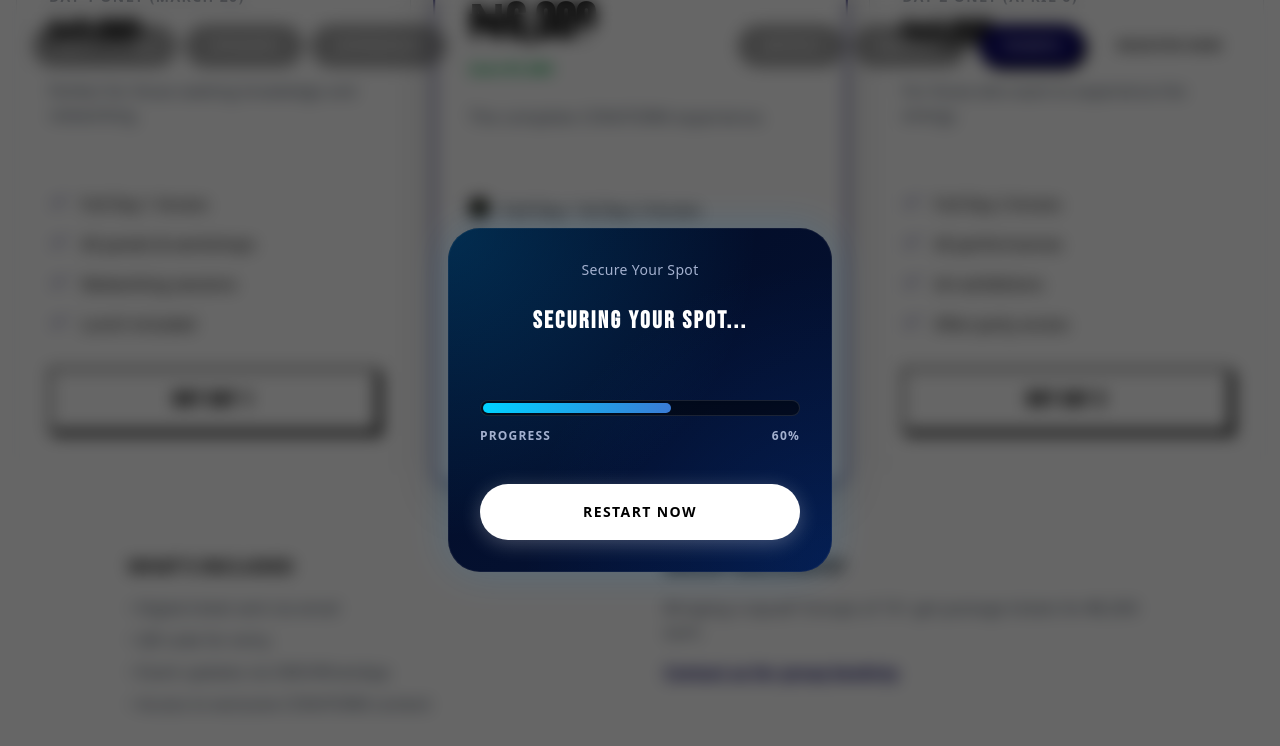
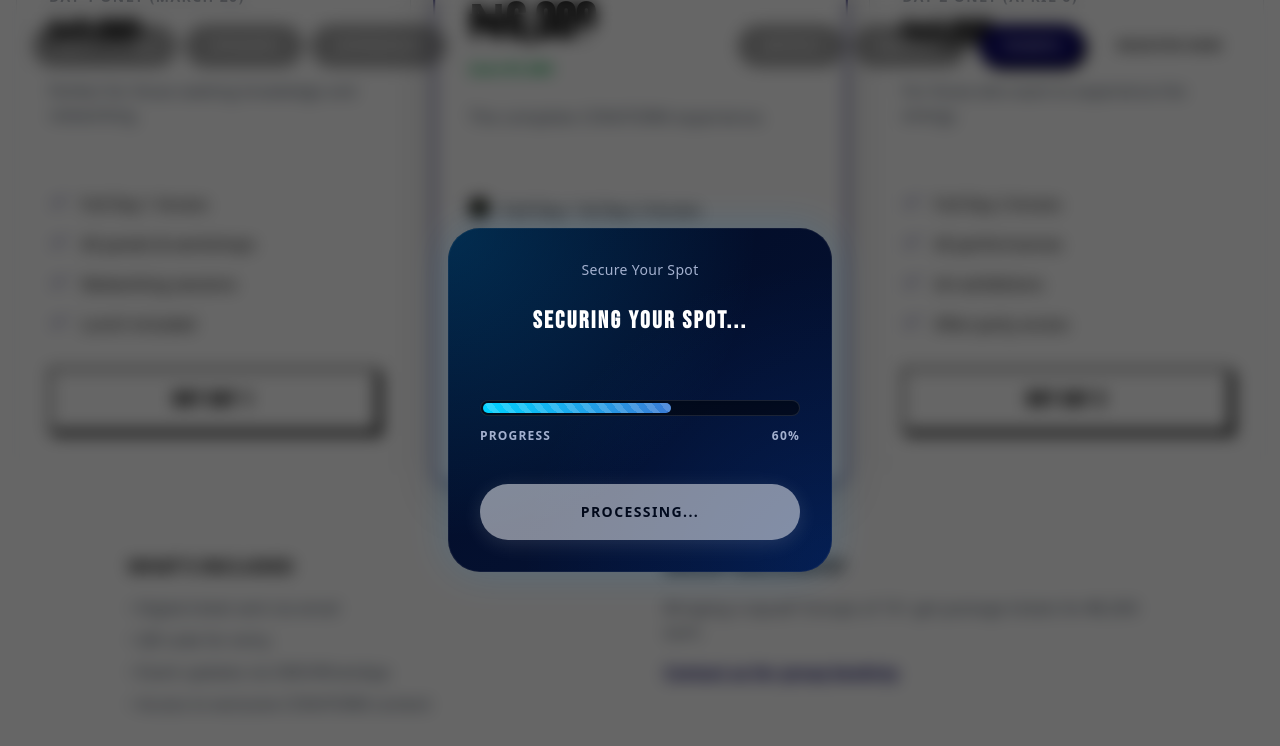
Before and after one commit to LoomRooms/conform-website, a Next.js app: page /tickets in a window 1280 px wide. Both pictures are taken after a click on the button "BUY DAY 1". Shown: the part 437-1183 px from the top of the page. Built offline with nearby package versions, Linux system fonts and the light colour scheme.

Commit message:
feat: simulate sold out full package and add color change to load bar

```diff
--- a/app/tickets/page.tsx
+++ b/app/tickets/page.tsx
@@ -12,7 +12,9 @@ export default function Tickets() {
         isOpen: false,
         targetUrl: '',
         status: '',
-        progress: 0
+        progress: 0,
+        isError: false,
+        isSoldOut: false,
     });
 
     const handleBuyClick = (e: React.MouseEvent, url: string) => {
@@ -22,7 +24,9 @@ export default function Tickets() {
             isOpen: true,
             targetUrl: url,
             status: 'Finding ticket availability...',
-            progress: 15
+            progress: 15,
+            isError: false,
+            isSoldOut: false,
         });
 
         setTimeout(() => {
@@ -34,23 +38,53 @@ export default function Tickets() {
         }, 2200);
 
         setTimeout(() => {
-            setLoadingState(prev => ({ ...prev, status: 'Ticket not...', progress: 80 }));
-        }, 3000);
+            setLoadingState(prev => ({ ...prev, status: 'Ticket not...', progress: 80, isError: true }));
+        }, 3400);
 
         setTimeout(() => {
             const remainingVals = [2, 3, 4, 7];
             const remaining = remainingVals[Math.floor(Math.random() * remainingVals.length)];
-            setLoadingState(prev => ({ ...prev, status: `Ticket found... ${remaining} remaining.`, progress: 100 }));
-        }, 4800);
+            setLoadingState(prev => ({ ...prev, status: `Ticket found... ${remaining} remaining.`, progress: 100, isError: false }));
+        }, 5200);
 
         setTimeout(() => {
             window.open(url, '_blank');
             setLoadingState(prev => ({ ...prev, isOpen: false }));
-        }, 6000);
+        }, 6500);
     };
 
-    // If no URL is provided, default to conformity tickets home
-    const fallbackUrl = "https://www.tixtango.com/spotlight/conform-conference";
+    const handleSoldOutClick = (e: React.MouseEvent) => {
+        e.preventDefault();
+
+        setLoadingState({
+            isOpen: true,
+            targetUrl: '',
+            status: 'Finding ticket availability...',
+            progress: 10,
+            isError: false,
+            isSoldOut: true,
+        });
+
+        setTimeout(() => {
+            setLoadingState(prev => ({ ...prev, status: 'Finding location...', progress: 25 }));
+        }, 1500);
+
+        setTimeout(() => {
+            setLoadingState(prev => ({ ...prev, status: 'Securing your spot...', progress: 45 }));
+        }, 3000);
+
+        setTimeout(() => {
+            setLoadingState(prev => ({ ...prev, status: 'Ticket not...', progress: 70, isError: true }));
+        }, 4500);
+
+        setTimeout(() => {
+            setLoadingState(prev => ({ ...prev, status: 'Full Package Sold Out. Buy Day 1 or Day 2 Tickets.', progress: 100 }));
+        }, 6500);
+    };
+
+    const closeOverlay = () => {
+        setLoadingState(prev => ({ ...prev, isOpen: false }));
+    };
 
     return (
         <>
@@ -116,7 +150,7 @@ export default function Tickets() {
                         <KeyButton
                             variant="primary"
                             className="w-full py-4"
-                            onClick={(e) => handleBuyClick(e, fallbackUrl)}
+                            onClick={(e) => handleSoldOutClick(e)}
                         >
                             Buy Full Package
                         </KeyButton>
@@ -200,12 +234,20 @@ export default function Tickets() {
                                 <div className="mt-4 mb-8 w-full">
                                     <div className="w-full h-4 bg-black/50 rounded-full overflow-hidden border border-white/10 p-0.5 shadow-inner">
                                         <motion.div
-                                            className="h-full rounded-full relative overflow-hidden"
-                                            style={{ background: 'linear-gradient(90deg, #00d2ff 0%, #3a7bd5 100%)' }}
+                                            className="h-full rounded-full relative overflow-hidden transition-colors duration-500"
+                                            style={{
+                                                background: loadingState.isError
+                                                    ? 'linear-gradient(90deg, #f59e0b 0%, #ef4444 100%)' // Yellow to Red
+                                                    : 'linear-gradient(90deg, #00d2ff 0%, #3a7bd5 100%)' // Blue gradient
+                                            }}
                                             initial={{ width: 0 }}
                                             animate={{ width: `${loadingState.progress}%` }}
                                             transition={{ ease: "easeOut", duration: 0.5 }}
                                         >
+                                            {/* Striped overlay for extra movement effect */}
+                                            {loadingState.progress < 100 && !loadingState.isError && (
+                                                <div className="absolute inset-0 bg-[linear-gradient(45deg,rgba(255,255,255,0.15)_25%,transparent_25%,transparent_50%,rgba(255,255,255,0.15)_50%,rgba(255,255,255,0.15)_75%,transparent_75%,transparent)] bg-[length:1rem_1rem] animate-[shimmer_1s_linear_infinite]" />
+                                            )}
                                         </motion.div>
                                     </div>
                                     <div className="flex justify-between items-center mt-3 text-xs font-bold text-[#a4b1cf] tracking-widest uppercase">
@@ -216,10 +258,15 @@ export default function Tickets() {
 
                                 <div className="mt-2 w-full">
                                     <button
-                                        disabled
-                                        className="w-full py-4 rounded-full bg-white text-black font-bold text-sm uppercase tracking-widest transition-all shadow-[0_4px_20px_rgba(255,255,255,0.25)] border-2 border-white/90"
+                                        disabled={loadingState.progress < 100 || (!loadingState.isSoldOut && loadingState.progress === 100)}
+                                        onClick={loadingState.isSoldOut ? closeOverlay : undefined}
+                                        className={`w-full py-4 rounded-full font-bold text-sm uppercase tracking-widest transition-all shadow-[0_4px_20px_rgba(255,255,255,0.25)] border-2 border-white/90
+                                            ${(loadingState.isSoldOut && loadingState.progress === 100)
+                                                ? 'bg-secondary text-black hover:bg-white cursor-pointer'
+                                                : 'bg-white text-black opacity-50 cursor-not-allowed'
+                                            }`}
                                     >
-                                        {loadingState.progress === 100 ? 'Redirecting...' : 'Restart Now'}
+                                        {loadingState.progress < 100 ? 'Processing...' : (loadingState.isSoldOut ? 'Close' : 'Redirecting...')}
                                     </button>
                                 </div>
                             </div>
```
